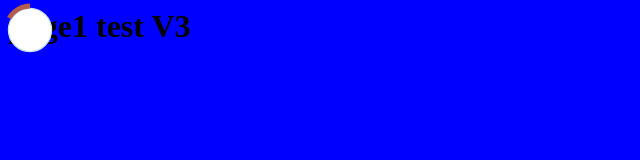
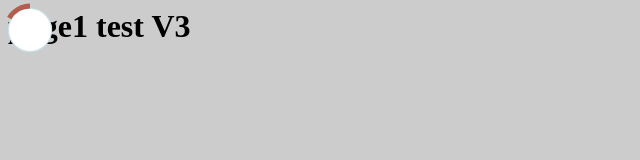
Before and after one commit to uskiano/page1, a plain HTML site: page index.html in a window 1280 px wide. Shown: the whole page, without its empty margins (0-640 px from the left). Drawn offline with Linux system fonts and the light colour scheme.

Commit message:
Update style.css

```diff
--- a/style.css
+++ b/style.css
@@ -1,5 +1,5 @@
 body{
-background:blue;
+background:hsl(0,0%,80%);
 }
 .widget-map,
 .widget-map-google,
```
